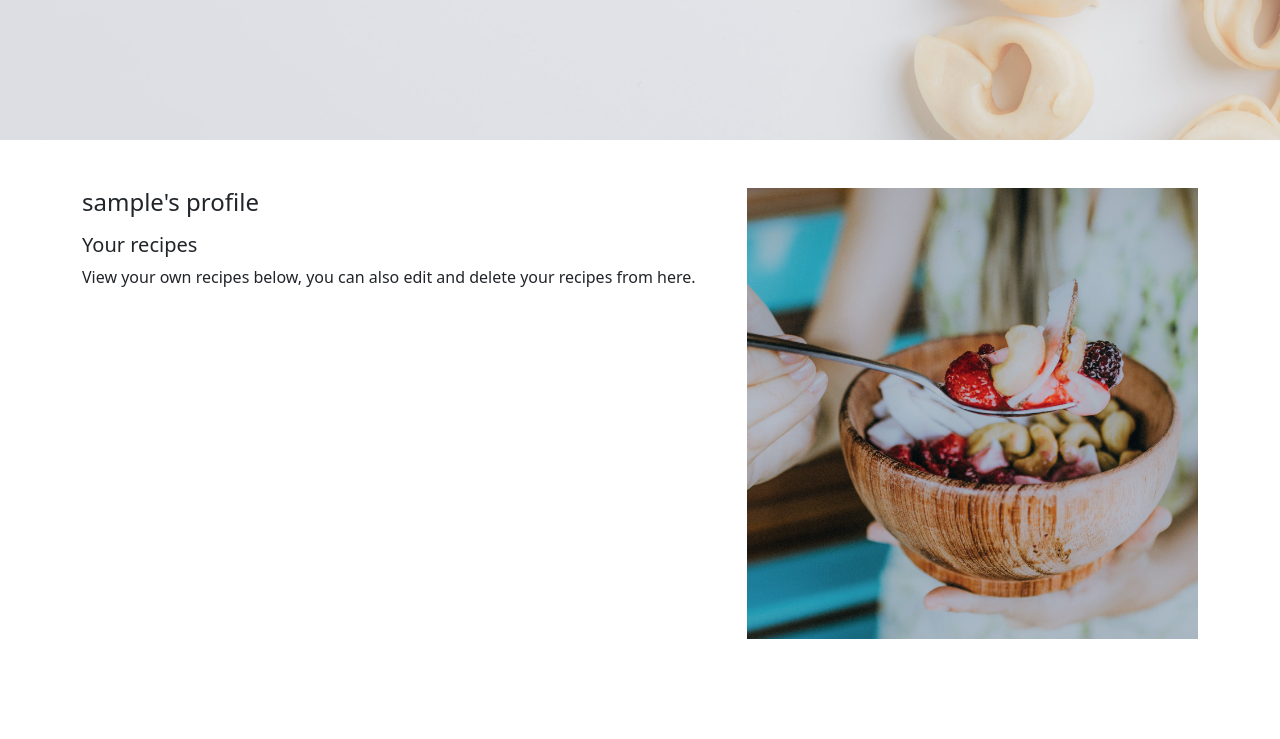
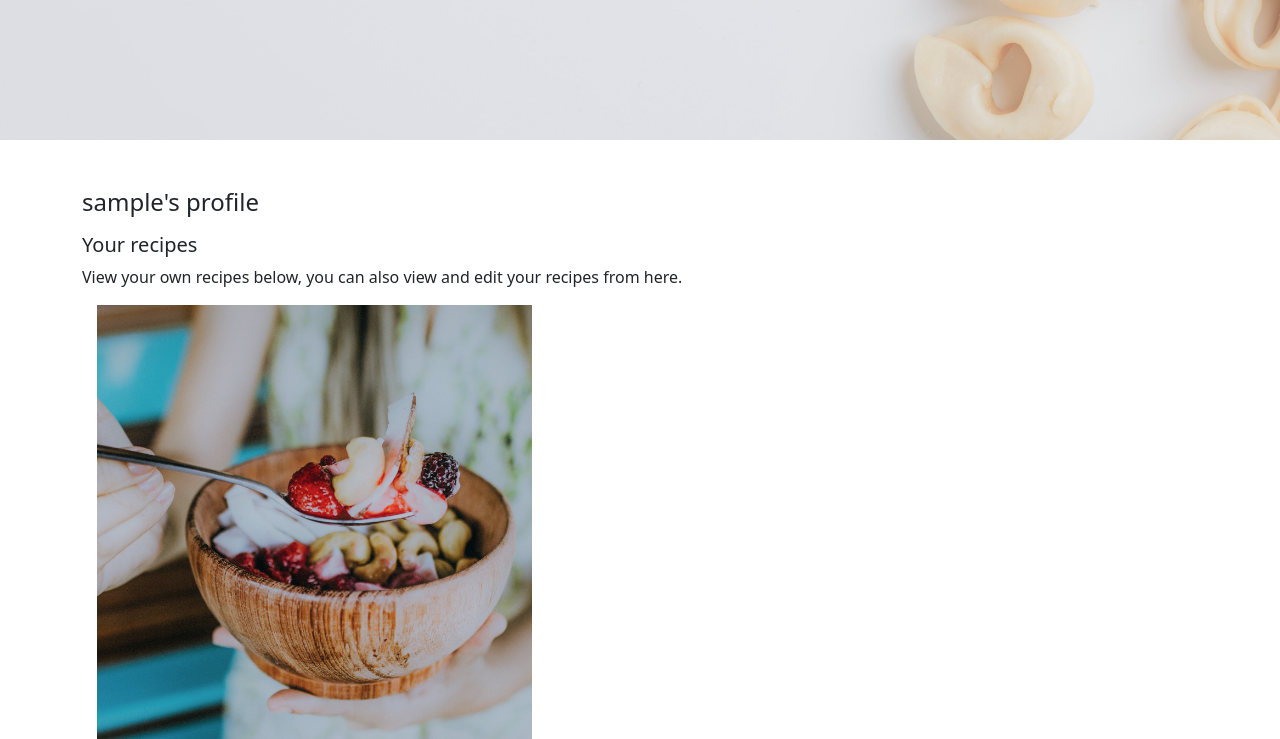
Before and after one commit to Code-Institute-Submissions/Chloe-O-C-O-O-K-Milestone-Project-3, a Flask app: page /profile/1 in a window 1280 px wide. Shown: the part 420-1159 px from the top of the page. Run offline with Flask 2, Linux system fonts and the light colour scheme; the visitor is signed in with stand-in values (Sample User, id 1); a database or web service that is not in the repository returns one stand-in record (values such as "Sample title"); some libraries are stand-ins or nearby versions.

Commit message:
profile recipes changed to ul > need to format image

```diff
--- a/templates/profile.html
+++ b/templates/profile.html
@@ -9,51 +9,28 @@
 
             <h4>{{ username }}'s profile</h4>
             <h5 class="mt-3">Your recipes</h5>
-            <p>View your own recipes below, you can also edit and delete your recipes from here.</p>
-            <div class="accordion accordion-flush mt-3">
+            <p>View your own recipes below, you can also view and edit your recipes from here.</p>
 
-                <!--Profile shows only recipes submitted by the user, user can view all recipes(including their own on the 'all recipes' page)-->
 
+            <!--Profile shows only recipes submitted by the user, user can view all recipes(including their own on the 'all recipes' page)-->
+
+
+            <ul class="list-unstyled">
                 {% for recipe in recipes %}
                 {% if session.user|lower == recipe.created_by|lower %}
-                <div class="accordion-item ">
-                    <div class="row">
-                        <h2 class="accordion-header" id="flush-headingOne">
+                <li> {{ recipe.recipe_name}} <a href="{{ url_for('view_recipe', recipe_id=recipe._id) }}"
+                        class="btn btn-outline-dark btn-sm ml-4">View</a>
 
-                            <button class="accordion-button collapsed" type="button" data-bs-toggle="collapse"
-                                data-bs-target="#collapse-{{ recipe._id }}" aria-expanded="false"
-                                aria-controls="collapse-{{ recipe._id }}">
-                                {{ recipe.recipe_name}}
-                            </button>
-                        </h2>
-                    </div>
-                    <div id="collapse-{{ recipe._id }}" class="accordion-collapse collapse"
-                        aria-labelledby="flush-headingOne" data-bs-parent="#accordionFlushExample">
-                        <div class="accordion-body">
-                            <div>
-                                <div>
-                                    <div>
-                                        <a href="{{ url_for('view_recipe', recipe_id=recipe._id) }}"
-                                            class="btn btn-outline-dark btn-sm">View</a>
-                                    </div>
-                                </div>
-
-                                <p class="text-muted fst-italic small-text"> Category: {{ recipe.category_name }}</p>
-                                <p> Ingredients: <span class="fw-light">{{ recipe.ingredients }}</span></p>
-                                <p class="fw-light">{{ recipe.method }}</p>
-                                <p class="text-muted fst-italic small-text"> added by <span class="fw-bold">
-                                        you </span> </p>
-                            </div>
-                        </div>
-                    </div>
-                </div>
+                </li>
                 {% endif %}
                 {% endfor %}
-            </div>
+            </ul>
         </div>
-        <div class="col-md-5">
-            <img src="{{  url_for('static', filename ='images/smoothie-bowl.jpg')  }}" alt="Smoothie Bowl">
-        </div>
+
+
+    </div>
+    <div class="col-md-5">
+        <img src="{{  url_for('static', filename ='images/smoothie-bowl.jpg')  }}" alt="Smoothie Bowl">
     </div>
 </div>
 
```
